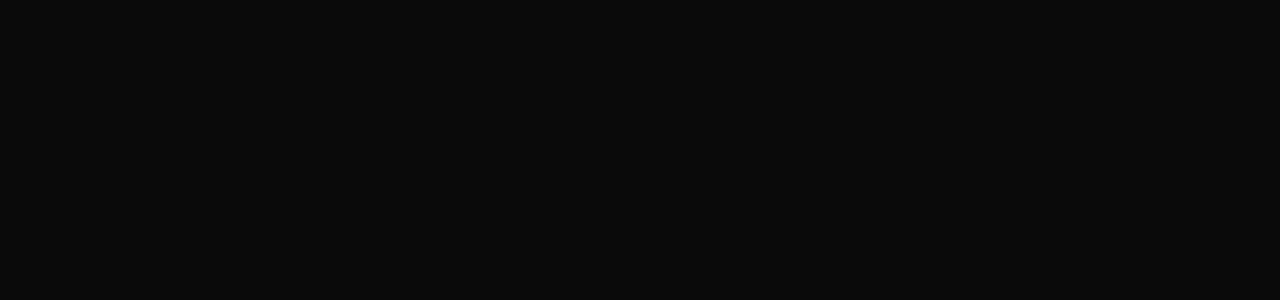
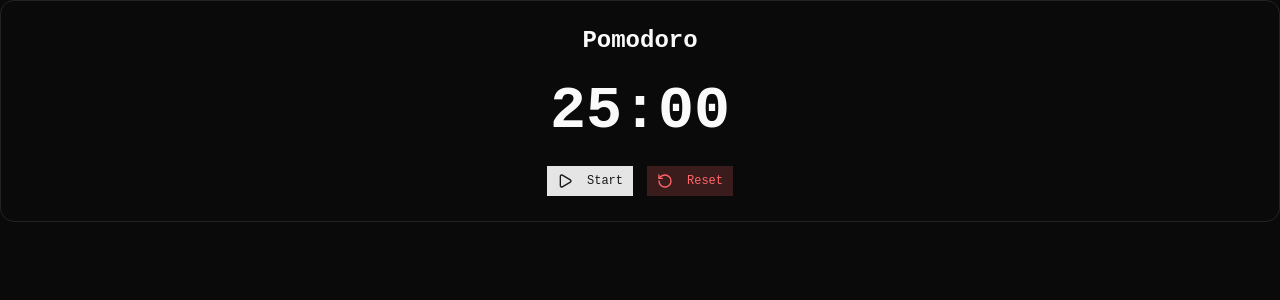
Before and after one commit to prashant9457/Daily-Dev, a React (Vite) app in the folder frontend/: page /pomodoro in a window 1280 px wide. Before the commit this address had no page. Shown: the top 300 px of the page. Built offline with nearby package versions, Linux system fonts and the light colour scheme.

Commit message:
Added Pomodoro component

```diff
--- a/frontend/src/App.tsx
+++ b/frontend/src/App.tsx
@@ -1,12 +1,14 @@
 import { Routes, Route } from "react-router-dom";
 import Home from "./pages/home/home";
 import Todo from "./pages/todo/todo";
+import Pomodoro from "./pages/pomodoro/pomodoro";
 
 function App() {
   return (
   <Routes>
     <Route path="/" element={<Home />} />
     <Route path="/todo" element={<Todo />} />
+    <Route path="/pomodoro" element={<Pomodoro />} />
   </Routes>);
 }
 
--- a/frontend/src/pages/home/home.tsx
+++ b/frontend/src/pages/home/home.tsx
@@ -8,6 +8,7 @@
       <Button className="w-64" onClick={() => navigate("/todo")}>
         todo App
       </Button>
+      <Button className="w-64" onClick={() => navigate('/pomodoro')}>pomodoro</Button>
       <Button className="w-64">mini project 1</Button>
       <Button className="w-64">mini project 2</Button>
     </div>
--- /dev/null
+++ b/frontend/src/pages/pomodoro/pomodoro.tsx
@@ -0,0 +1,66 @@
+import { useEffect, useState } from "react";
+import { Play, Pause, RotateCcw } from "lucide-react";
+import { Button } from "@/components/ui/button";
+
+export default function Pomodoro() {
+  const WORK_TIME = 25 * 60;
+
+  const [time, setTime] = useState(WORK_TIME);
+  const [isRunning, setIsRunning] = useState(false);
+
+  useEffect(() => {
+    if (!isRunning) return;
+
+    const interval = setInterval(() => {
+      setTime((prev) => {
+        if (prev <= 1) {
+          setIsRunning(false);
+          return 0;
+        }
+        return prev - 1;
+      });
+    }, 1000);
+
+    return () => clearInterval(interval);
+  }, [isRunning]);
+
+  const minutes = Math.floor(time / 60);
+  const seconds = time % 60;
+
+  const resetTimer = () => {
+    setIsRunning(false);
+    setTime(WORK_TIME);
+  };
+
+  return (
+    <div className="flex flex-col items-center gap-6 rounded-xl border p-6">
+      <h2 className="text-2xl font-semibold">Pomodoro</h2>
+
+      <div className="text-6xl font-bold tabular-nums">
+        {minutes < 10 ? "0" + minutes : minutes}:
+        {seconds < 10 ? "0" + seconds : seconds}
+      </div>
+
+      <div className="flex gap-3">
+        <Button onClick={() => setIsRunning(!isRunning)}>
+          {isRunning ? (
+            <>
+              <Pause className="mr-2 h-4 w-4" />
+              Pause
+            </>
+          ) : (
+            <>
+              <Play className="mr-2 h-4 w-4" />
+              Start
+            </>
+          )}
+        </Button>
+
+        <Button variant="destructive" onClick={resetTimer}>
+          <RotateCcw className="mr-2 h-4 w-4" />
+          Reset
+        </Button>
+      </div>
+    </div>
+  );
+}
```
Also changed, not shown: 1 other file (tests, documents, lock files or other folders).
